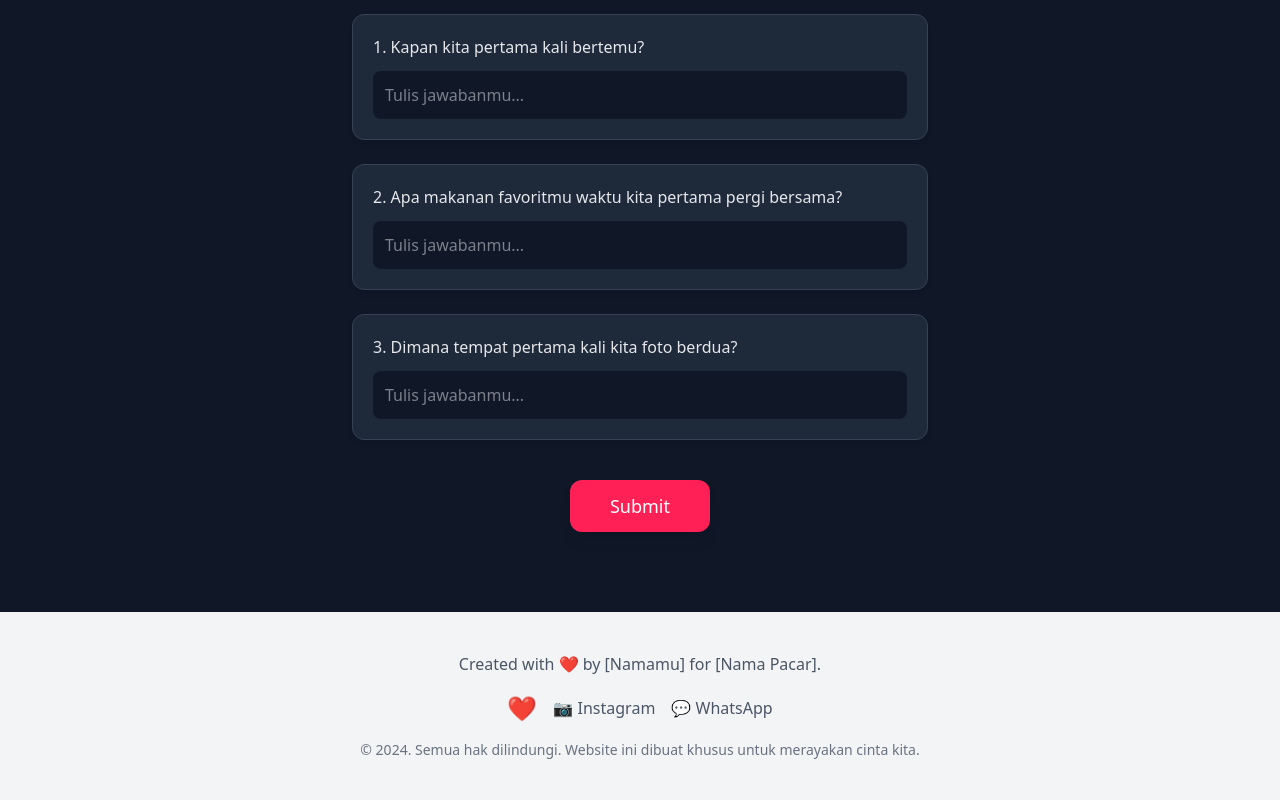
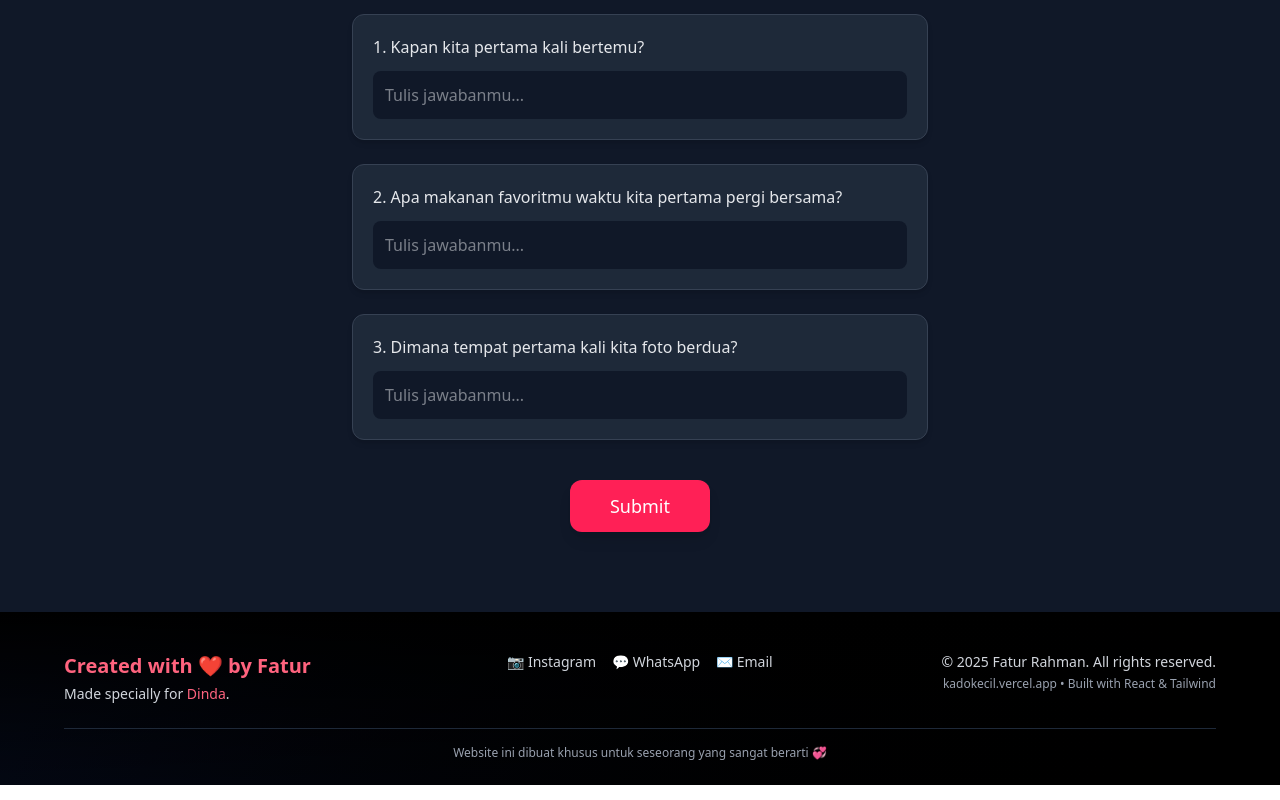
Before and after one commit to faturrahman10/birtday-gift, a React (Vite) app: page /home in a window 1280 px wide. Shown: the part 2894-3694 px from the top of the page. Built offline with nearby package versions, Linux system fonts and the light colour scheme.

Commit message:
change design footer and delete easter eff from footer

```diff
--- a/src/components/Footer.jsx
+++ b/src/components/Footer.jsx
@@ -1,69 +1,75 @@
-import React, { useState, useEffect } from "react";
+import React from "react";
 
-const Footer = ({ setSecretUnlocked }) => {
-  const [clickCount, setClickCount] = useState(0);
-  const [timer, setTimer] = useState(null);
-
-  const handleHeartClick = () => {
-    setClickCount((prev) => prev + 1);
-
-    // Reset timer jika ada
-    if (timer) clearTimeout(timer);
-
-    // Set timer 2 detik untuk reset klik
-    const newTimer = setTimeout(() => {
-      setClickCount(0);
-    }, 2000);
-    setTimer(newTimer);
-
-    // Jika klik 3 kali, buka secret section
-    if (clickCount + 1 >= 3) {
-      setSecretUnlocked(true);
-      setClickCount(0); // Reset setelah unlock
-      clearTimeout(newTimer);
-    }
-  };
-
-  useEffect(() => {
-    return () => {
-      if (timer) clearTimeout(timer); // Cleanup
-    };
-  }, [timer]);
+export default function Footer() {
+  const year = new Date().getFullYear();
 
   return (
-    <footer className="py-10 px-4 md:px-8 text-center bg-gray-100">
-      <p className="text-gray-600 mb-4">
-        Created with ❤️ by [Namamu] for [Nama Pacar].
+    <footer className="pt-10 pb-6 px-4 md:px-8 bg-gradient-to-t from-transparent to-white dark:to-black dark:from-transparent">
+      <div className="max-w-6xl mx-auto">
+        {/* Content Container */}
+        <div className="flex flex-col md:flex-row items-center md:items-start justify-between gap-6">
+          {/* Left - Message */}
+          <div className="flex-1 text-center md:text-left">
+            <h4 className="text-lg md:text-xl font-semibold text-rose-600 dark:text-rose-400">
+              Created with ❤️ by Fatur
+            </h4>
+            <p className="mt-1 text-sm text-gray-600 dark:text-gray-300">
+              Made specially for{" "}
+              <span className="font-medium text-rose-600 dark:text-rose-400">
+                Dinda
+              </span>
+              .
             </p>
-      {/* Ikon Hati untuk Trigger Secret */}
-      <div className="flex justify-center items-center space-x-4">
-        <span
-          onClick={handleHeartClick}
-          className="text-2xl cursor-pointer hover:scale-110 transition-transform"
-          title="Klik 3 kali untuk rahasia spesial"
-        >
-          ❤️
-        </span>
-        {/* Social Media Icons (opsional) */}
+          </div>
+
+          {/* Middle - Social Links */}
+          <div className="flex flex-col items-center">
+            <div className="flex items-center gap-4 text-sm">
               <a
-          href="[link Instagram Anda]"
-          className="text-gray-600 hover:text-rose-500 transition"
+                href="https://instagram.com/10fatur_rahman"
+                target="_blank"
+                rel="noreferrer"
+                className="text-gray-600 dark:text-gray-300 hover:text-rose-500 dark:hover:text-rose-400 transition"
               >
                 📷 Instagram
               </a>
+
               <a
-          href="[link WhatsApp Anda]"
-          className="text-gray-600 hover:text-rose-500 transition"
+                href="https://wa.me/6282196899694"
+                target="_blank"
+                rel="noreferrer"
+                className="text-gray-600 dark:text-gray-300 hover:text-rose-500 dark:hover:text-rose-400 transition"
               >
                 💬 WhatsApp
               </a>
+
+              <a
+                href="mailto:aliahnradinda@gmail.com"
+                className="text-gray-600 dark:text-gray-300 hover:text-rose-500 dark:hover:text-rose-400 transition"
+              >
+                ✉️ Email
+              </a>
             </div>
-      <p className="text-sm text-gray-500 mt-4">
-        © 2024. Semua hak dilindungi. Website ini dibuat khusus untuk merayakan
-        cinta kita.
+          </div>
+
+          {/* Right - Copyright */}
+          <div className="flex-1 text-center md:text-right">
+            <p className="text-sm text-gray-600 dark:text-gray-300">
+              © {year} Fatur Rahman. All rights reserved.
             </p>
+            <p className="mt-1 text-xs text-gray-400">
+              kadokecil.vercel.app • Built with React & Tailwind
+            </p>
+          </div>
+        </div>
+
+        {/* Bottom small note */}
+        <div className="mt-6 border-t border-gray-100 dark:border-gray-800 pt-4">
+          <p className="text-center text-xs text-gray-500 dark:text-gray-400">
+            Website ini dibuat khusus untuk seseorang yang sangat berarti 💞
+          </p>
+        </div>
+      </div>
     </footer>
   );
-};
-
-export default Footer;
+}
```
Lines whose indentation alone changed are shown as unchanged.
